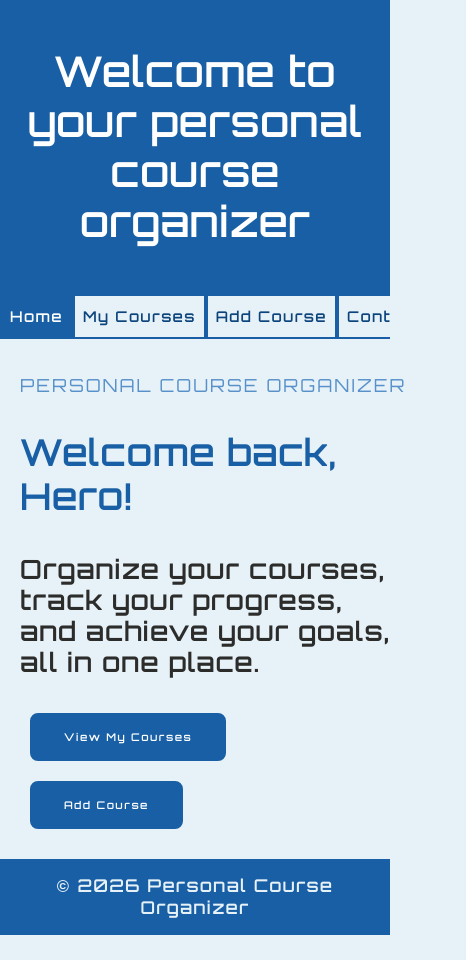
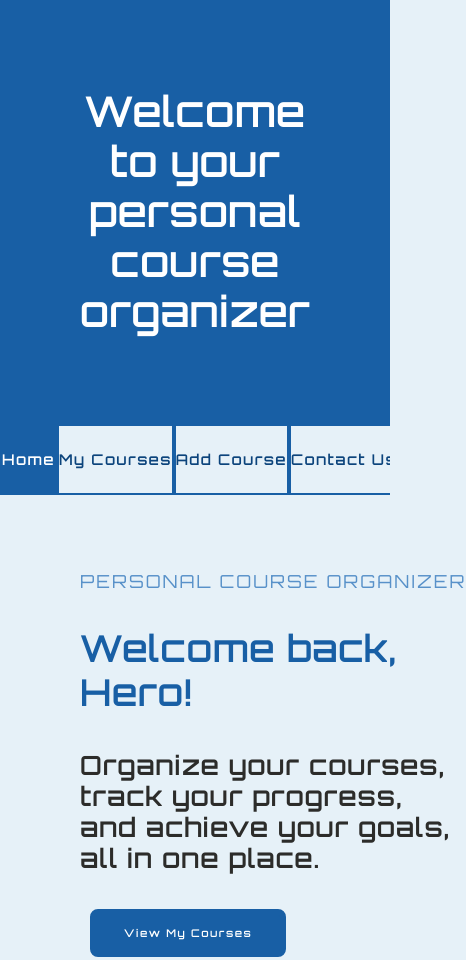
Before and after one commit to marwanmohamedag-creator/Personal-Course-Organizer, a plain HTML site: page index.html in a window 390 px wide. Shown: the top 960 px of the page, 466 px wide, since content can reach past the window. Before the commit the page ends 935 px from the top, so only its background shows below. Drawn offline with Linux system fonts and the light colour scheme.

Commit message:
Add files via upload

```diff
--- a/style.css
+++ b/style.css
@@ -272,24 +272,3 @@ footer {
   width: 100%;
   bottom: 0;
 }
-@media (max-width: 600px) {
-  .head {
-    padding: 20px;
-  }
-
-  nav a {
-    padding: 12px 8px;
-  }
-
-  .home {
-    padding: 20px;
-  }
-
-  .Add-course-form {
-    padding: 20px;
-  }
-
-  .contact-info {
-    margin: 20px;
-  }
-}
```
